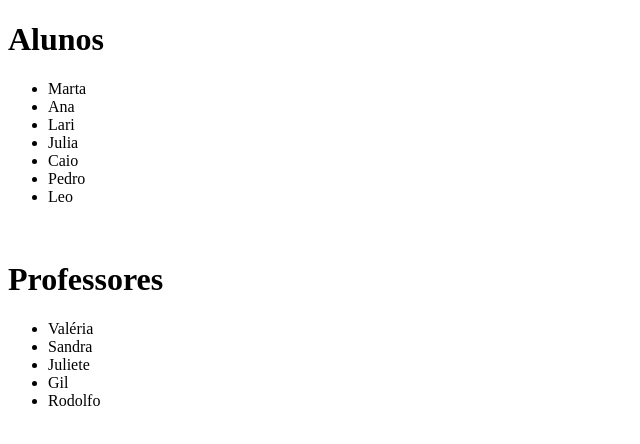
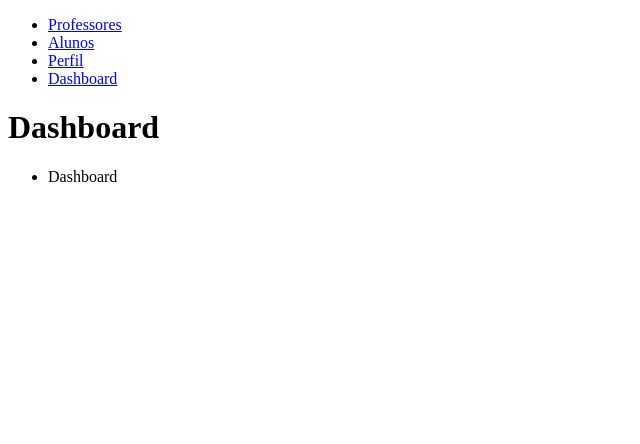
Before and after one commit to leobalestra/angular-asp.net-core-webapi, an Angular app in the folder EscolaSmart/: page /dashboards in a window 1280 px wide. Before the commit this address led to /. Shown: the top 444 px of the page, without its empty margins (0-640 px from the left). Built offline with nearby package versions, Linux system fonts and the light colour scheme.

Commit message:
Criando o componente Perfil e Dashboard

```diff
--- a/EscolaSmart/src/app/app-routing.module.ts
+++ b/EscolaSmart/src/app/app-routing.module.ts
@@ -1,7 +1,17 @@
 import { NgModule } from '@angular/core';
 import { RouterModule, Routes } from '@angular/router';
+import { AlunosComponent } from './alunos/alunos.component';
+import { DashboardComponent } from './dashboard/dashboard.component';
+import { PerfilComponent } from './perfil/perfil.component';
+import { ProfessoresComponent } from './professores/professores.component';
 
-const routes: Routes = []; //iniciando as rotas
+const routes: Routes = [
+  {path: '', redirectTo: 'dashboards', pathMatch: 'full' },
+  {path: 'professores', component: ProfessoresComponent }, //objeto   link url  leva para o componete
+  {path: 'alunos', component: AlunosComponent },
+  {path: 'perfis', component: PerfilComponent },
+  {path: 'dashboards', component: DashboardComponent }
+]; //iniciando as rotas
 
 @NgModule({
   imports: [RouterModule.forRoot(routes)],
--- a/EscolaSmart/src/app/app.component.html
+++ b/EscolaSmart/src/app/app.component.html
@@ -1,3 +1,26 @@
-<app-alunos></app-alunos>
-<br>
-<app-professores></app-professores>
+<!--<nav>
+    <li>
+        <a href="professores">Professores</a>
+    </li>
+    <li>
+        <a href="alunos">Alunos</a>
+    </li>
+</nav>-->
+<nav>
+    <ul>
+        <li>
+            <a routerLink="professores">Professores</a>
+        </li>
+        <li>
+            <a routerLink="alunos">Alunos</a>
+        </li>
+        <li>
+            <a routerLink="perfis">Perfil</a>
+        </li>
+        <li>
+            <a routerLink="dashboards">Dashboard</a>
+        </li>
+    </ul>
+</nav>
+
+<router-outlet></router-outlet>
--- a/EscolaSmart/src/app/app.module.ts
+++ b/EscolaSmart/src/app/app.module.ts
@@ -5,12 +5,16 @@ import { AppRoutingModule } from './app-routing.module';
 import { AppComponent } from './app.component';
 import { ProfessoresComponent } from './professores/professores.component';
 import { AlunosComponent } from './alunos/alunos.component';
+import { PerfilComponent } from './perfil/perfil.component';
+import { DashboardComponent } from './dashboard/dashboard.component';
 
 @NgModule({
   declarations: [
     AppComponent,
       ProfessoresComponent,
-      AlunosComponent
+      AlunosComponent,
+      PerfilComponent,
+      DashboardComponent
    ],
   imports: [
     BrowserModule,
--- /dev/null
+++ b/EscolaSmart/src/app/dashboard/dashboard.component.html
@@ -0,0 +1,6 @@
+<h1>{{titulo}}</h1>
+<ul>
+  <li *ngFor="let dash of dashboards">
+    {{dash.nome}}
+  </li>
+</ul>
--- /dev/null
+++ b/EscolaSmart/src/app/dashboard/dashboard.component.ts
@@ -0,0 +1,21 @@
+import { Component, OnInit } from '@angular/core';
+
+@Component({
+  selector: 'app-dashboard',
+  templateUrl: './dashboard.component.html',
+  styleUrls: ['./dashboard.component.css']
+})
+export class DashboardComponent implements OnInit {
+
+  titulo = 'Dashboard';
+
+  public dashboards = [
+    { nome: 'Dashboard'}
+  ];
+
+  constructor() { }
+
+  ngOnInit() {
+  }
+
+}
--- /dev/null
+++ b/EscolaSmart/src/app/perfil/perfil.component.html
@@ -0,0 +1,6 @@
+<h1>{{titulo}}</h1>
+<ul>
+  <li *ngFor="let perfil of perfis">
+    {{perfil.nome}}
+  </li>
+</ul>
--- /dev/null
+++ b/EscolaSmart/src/app/perfil/perfil.component.ts
@@ -0,0 +1,21 @@
+import { Component, OnInit } from '@angular/core';
+
+@Component({
+  selector: 'app-perfil',
+  templateUrl: './perfil.component.html',
+  styleUrls: ['./perfil.component.css']
+})
+export class PerfilComponent implements OnInit {
+
+  titulo = 'Perfil';
+
+  public perfis = [
+    { nome: 'Perfil'}
+  ];
+
+  constructor() { }
+
+  ngOnInit() {
+  }
+
+}
```
Also changed, not shown: EscolaSmart/src/app/dashboard/dashboard.component.css (added), EscolaSmart/src/app/perfil/perfil.component.css (added), 2 other files (tests, documents, lock files or other folders).
